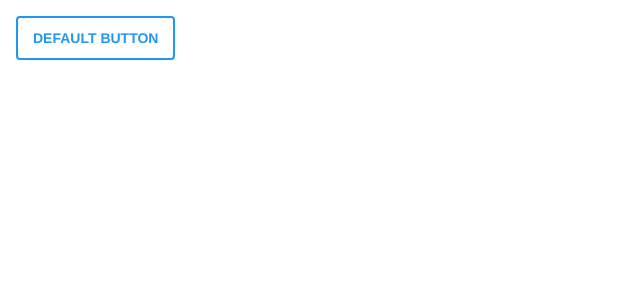
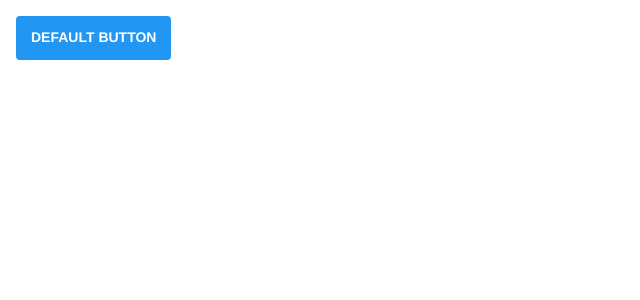
Before and after one commit to mattpodge/Website2020, a React (Create React App) app: page / in a window 1280 px wide. Shown: the top 300 px of the page, without its empty margins (0-640 px from the left). Built offline with nearby package versions, Linux system fonts and the light colour scheme.

Commit message:
Added proptype definitions to a component and can now append custom classes to defined components

```diff
--- a/src/App/components/button/button.js
+++ b/src/App/components/button/button.js
@@ -1,23 +1,32 @@
 import React from 'react';
 import classNames from 'classnames/bind';
+import Proptypes from 'prop-types';
 
 /* Stylesheets */
 import styles from './button.module.scss';
 
+/* Bind classnames to modular styles */
 let cx = classNames.bind(styles);
 
 function Button(props) {
-    let className = cx({
-        button: true,
+    let {className, variant, block, ...rest} = props;
+    let classes = cx('button', {
         'button--outline': props.variant === 'outline',
         'button--block': props.block
-    });
+    }, className);
+
     return(
-        <button className={className} {...props}>
+        <button className={classes} {...rest}>
             {props.children}
         </button>
     )
 }
+
+Button.propTypes = {
+    className: Proptypes.string,
+    block: Proptypes.bool,
+    variant: Proptypes.oneOf(['outline'])
+};
 
 function RegularButton(props) {
     return(
@@ -29,7 +38,7 @@ function RegularButton(props) {
 
 function RegularBlockButton(props) {
     return(
-        <Button block={true} {...props}>
+        <Button block {...props}>
             {props.children}
         </Button>
     )
@@ -45,7 +54,7 @@ function OutlineButton(props) {
 
 function OutlineBlockButton(props) {
     return(
-        <Button variant='outline' block={true} {...props}>
+        <Button variant='outline' block {...props}>
             {props.children}
         </Button>
     )
--- a/src/App/pages/scratchpad.js
+++ b/src/App/pages/scratchpad.js
@@ -1,11 +1,11 @@
 import React from 'react';
 
-import { OutlineButton } from '../components/button';
+import { Button } from '../components/button';
 
 function Scratchpad() {
     return(
         <React.Fragment>
-            <OutlineButton>Default button</OutlineButton>
+            <Button className='test-class'>Default button</Button>
         </React.Fragment>
     )
 }
```
